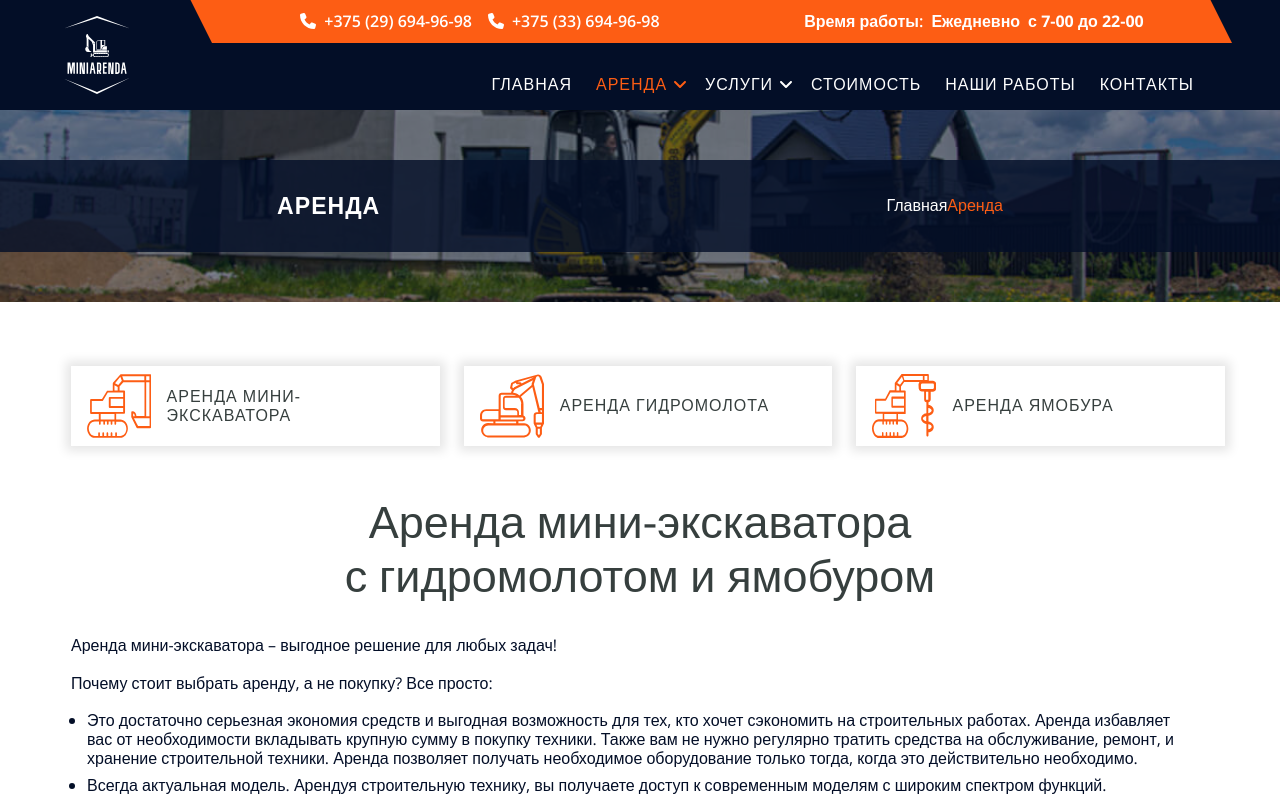
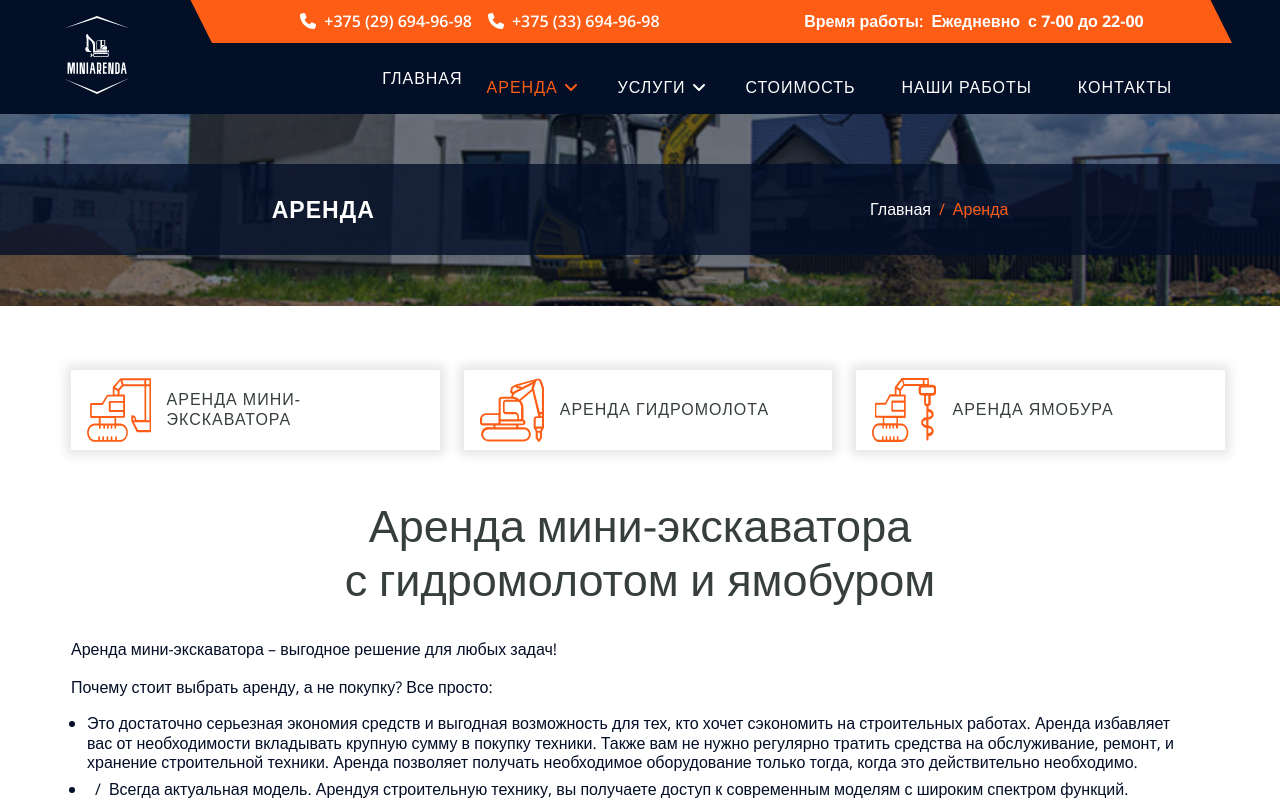
Before and after one commit to TanyaDanilovich/miniarenda_styled, a React (Create React App) app: page /arenda in a window 1280 px wide. Shown: the top 800 px of the page. Built offline with nearby package versions, Linux system fonts and the light colour scheme.

Commit message:
fix breadcrumbs

```diff
--- a/src/widgets/layouts/Layout.tsx
+++ b/src/widgets/layouts/Layout.tsx
@@ -6,7 +6,11 @@ import React from 'react';
 export const Layout = () => {
     return (
         <>
-            <ScrollRestoration/>
+            <ScrollRestoration getKey = {(location, matches) => {
+                // default behavior
+                console.log(location, matches)
+                return location.key;
+            }}/>
             <Header/>
             <Outlet/>
             <Footer/>
--- a/src/widgets/layouts/LayoutWithBreadcrumbs.tsx
+++ b/src/widgets/layouts/LayoutWithBreadcrumbs.tsx
@@ -136,10 +136,19 @@ export const S_BreadcrumbsContainer = styled.nav<{
     color: white;
   }
 
-  li {
+  & li {
     position: relative;
     z-index: 1;
       //${outline(2)}
+  }
+
+  li:not(:last-child) {
+    &:hover {
+      color: ${({theme}) => theme.colors.primary};
+    }
+
+
+  }
 }
 
 li:not(:first-child) {
@@ -166,5 +175,8 @@ export const S_BreadcrumbsLi = styled.li<{
     $active: boolean
 }>`
   ${({$active}) => $active && css`
+    & a {
+      cursor: default;
+    }
     color: ${({theme}) => theme.colors.primary}`
   }`;
```
Lines whose indentation alone changed are shown as unchanged.
